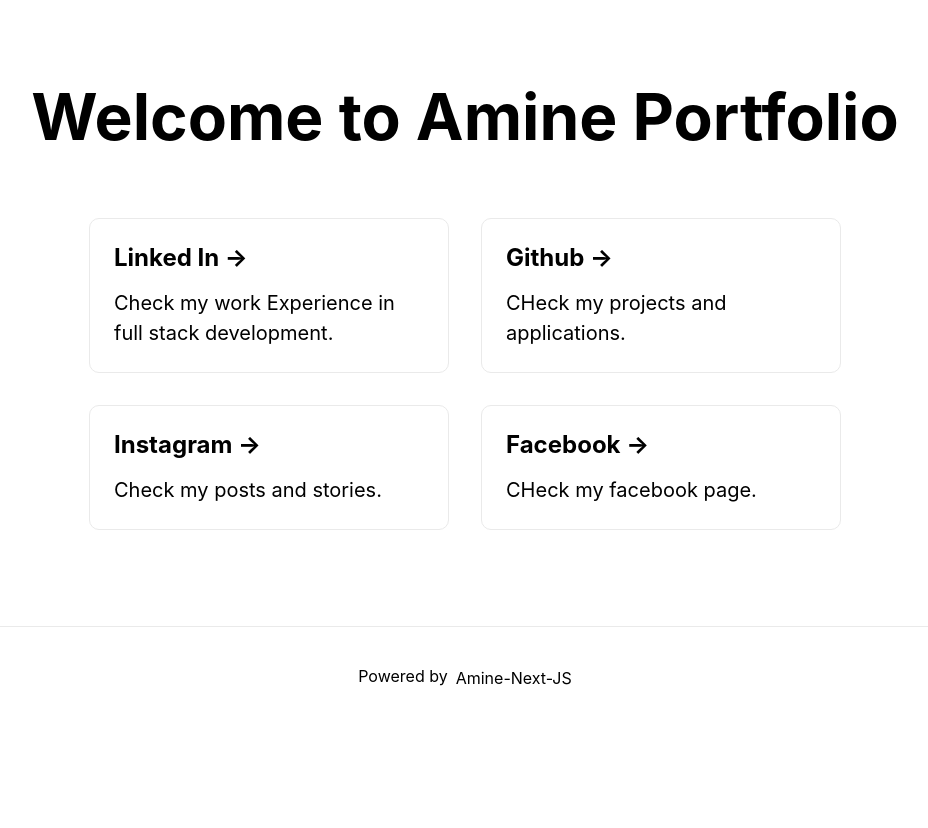
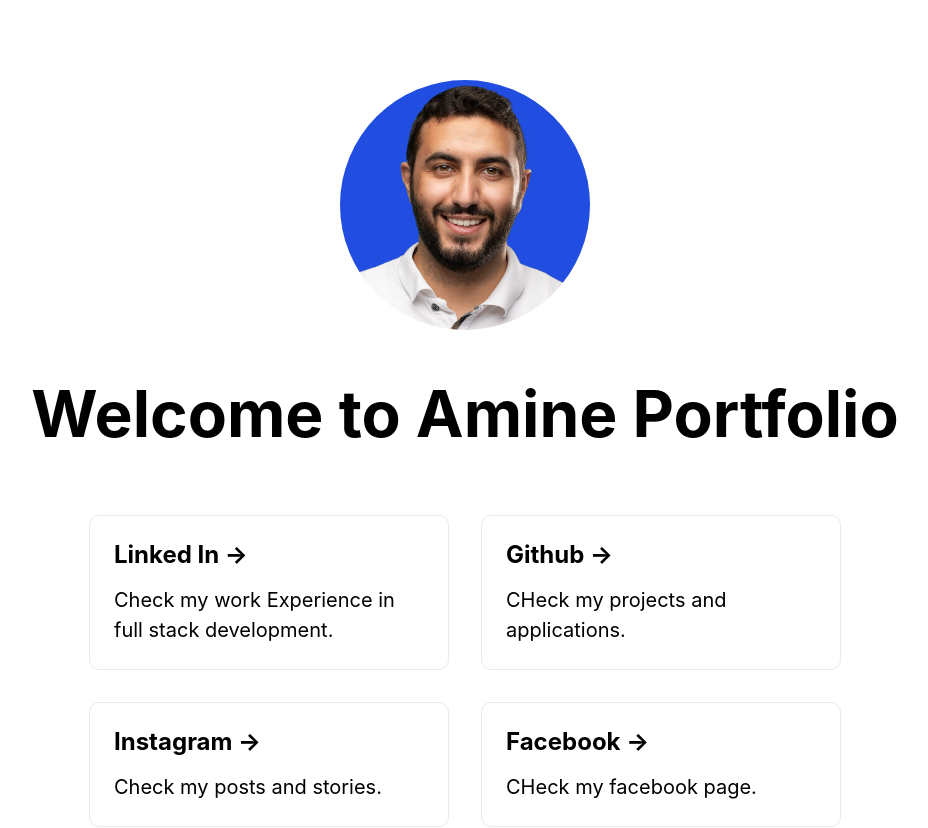
Before and after one commit to a-simplecode/serverless, a Next.js app: page / in a window 1280 px wide. Shown: the top 828 px of the page, without its empty margins (175-1103 px from the left). Before the commit the page ends 800 px from the top, so only its background shows below. Built offline with nearby package versions, Linux system fonts and the light colour scheme.

Commit message:
ADD: pofile image

```diff
--- a/pages/index.js
+++ b/pages/index.js
@@ -1,7 +1,15 @@
-import Head from 'next/head'
-import styles from '../styles/Home.module.css'
+import Head from 'next/head';
+import Link from 'next/link';
+import Image from 'next/image';
+import styles from '../styles/Home.module.css';
+import { useEffect } from 'react';
 
 export default function Home() {
+useEffect(()=>{
+  if (document.getElementsByTagName("html")) {
+    document.getElementsByTagName("html")[0].setAttribute("lang", "en")
+  }
+},[])
   return (
     <div className={styles.container}>
       <Head>
@@ -11,51 +19,70 @@ export default function Home() {
       </Head>
 
       <main className={styles.main}>
+        <div className={styles.imageContainer}>
+        <Image className={styles.image} alt="profile image" src="/images/AMINE AMINE - BRIGHT LAB.jpg" width={800} height={800}/>
+        </div>
         <h1 className={styles.title}>
           Welcome to Amine Portfolio
         </h1>
 
         <div className={styles.grid}>
-
-          <a href="https://www.linkedin.com/in/amine-amine-885137153" className={styles.card}>
+          <div className={styles.card}>
+            <Link href="https://www.linkedin.com/in/amine-amine-885137153">
+              <>
                 <h2>Linked In &rarr;</h2>
                 <p>Check my work Experience in full stack development.</p>
-          </a>
+              </>
+            </Link>
+          </div>
 
-          <a
+          <div className={styles.card}>
+          <Link
             href="https://github.com/aminects"
-            className={styles.card}
           >
+            <>
               <h2>Github &rarr;</h2>
               <p>CHeck my projects and applications.</p>
-          </a>
+            </>
+          </Link>
+          </div>
 
-          <a href="https://www.instagram.com/aminee.a/" className={styles.card}>
+          <div className={styles.card}>
+          <Link href="https://www.instagram.com/aminee.a/" className={styles.card}>
+            <>
               <h2>Instagram &rarr;</h2>
               <p>Check my posts and stories.</p>
-          </a>
+            </>
+          </Link>
+          </div>
 
-          <a
+          <div className={styles.card}>
+          <Link
             href="https://www.facebook.com/people/Amine-Amine/100022631154224/?viewas=100000686899395"
             className={styles.card}
           >
+            <>
               <h2>Facebook &rarr;</h2>
               <p>
                 CHeck my facebook page.
               </p>
-          </a>
+            </>
+          </Link>
+          </div>
         </div>
       </main>
 
       <footer className={styles.footer}>
-        <a
+        <Link
           href="https://github.com/aminects"
           target="_blank"
           rel="noopener noreferrer"
         >
+          <span>
             Powered by{' '}
             <span className={styles.logo}>Amine-Next-JS</span>
-        </a>
+          </span>
+        </Link>
       </footer>
     </div>
   )
--- a/styles/Home.module.css
+++ b/styles/Home.module.css
@@ -31,31 +31,18 @@
   flex-grow: 1;
 }
 
-.title a {
-  color: #0070f3;
-  text-decoration: none;
-}
-
-.title a:hover,
-.title a:focus,
-.title a:active {
-  text-decoration: underline;
-}
-
 .title {
   margin: 0;
   line-height: 1.15;
   font-size: 4rem;
 }
-
-.title,
-.description {
-  text-align: center;
+.imageContainer {
+  margin-bottom: 5%;
+  max-width: 250px;
 }
 
-.description {
-  line-height: 1.5;
-  font-size: 1.5rem;
+.image{
+  border-radius: 50%;
 }
 
 .code {
@@ -77,6 +64,7 @@
 }
 
 .card {
+  cursor: pointer;
   margin: 1rem;
   padding: 1.5rem;
   text-align: left;
```
Also changed, not shown: public/images/AMINE AMINE - BRIGHT LAB.jpg (added). Lines whose indentation alone changed are shown as unchanged.
